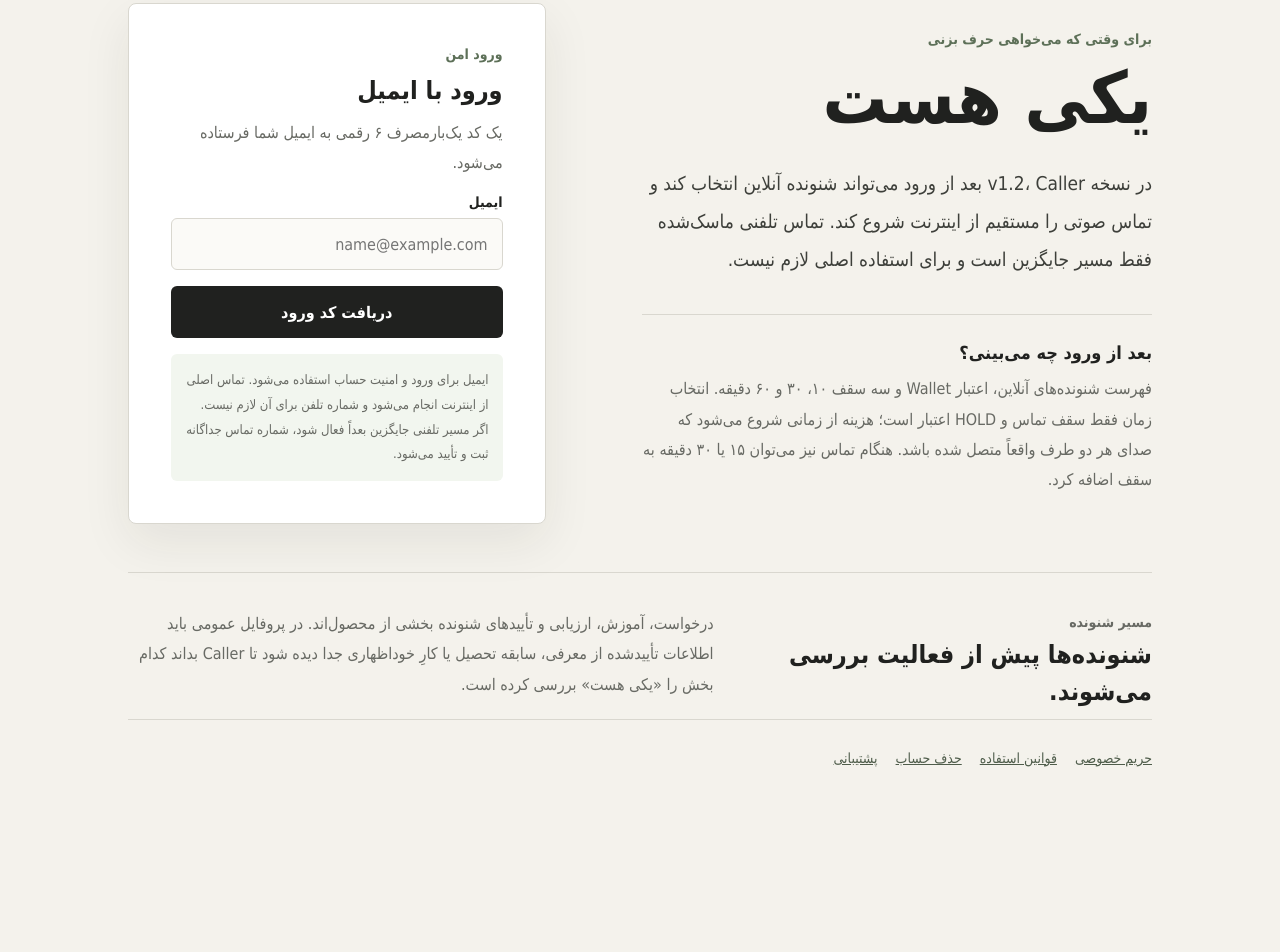
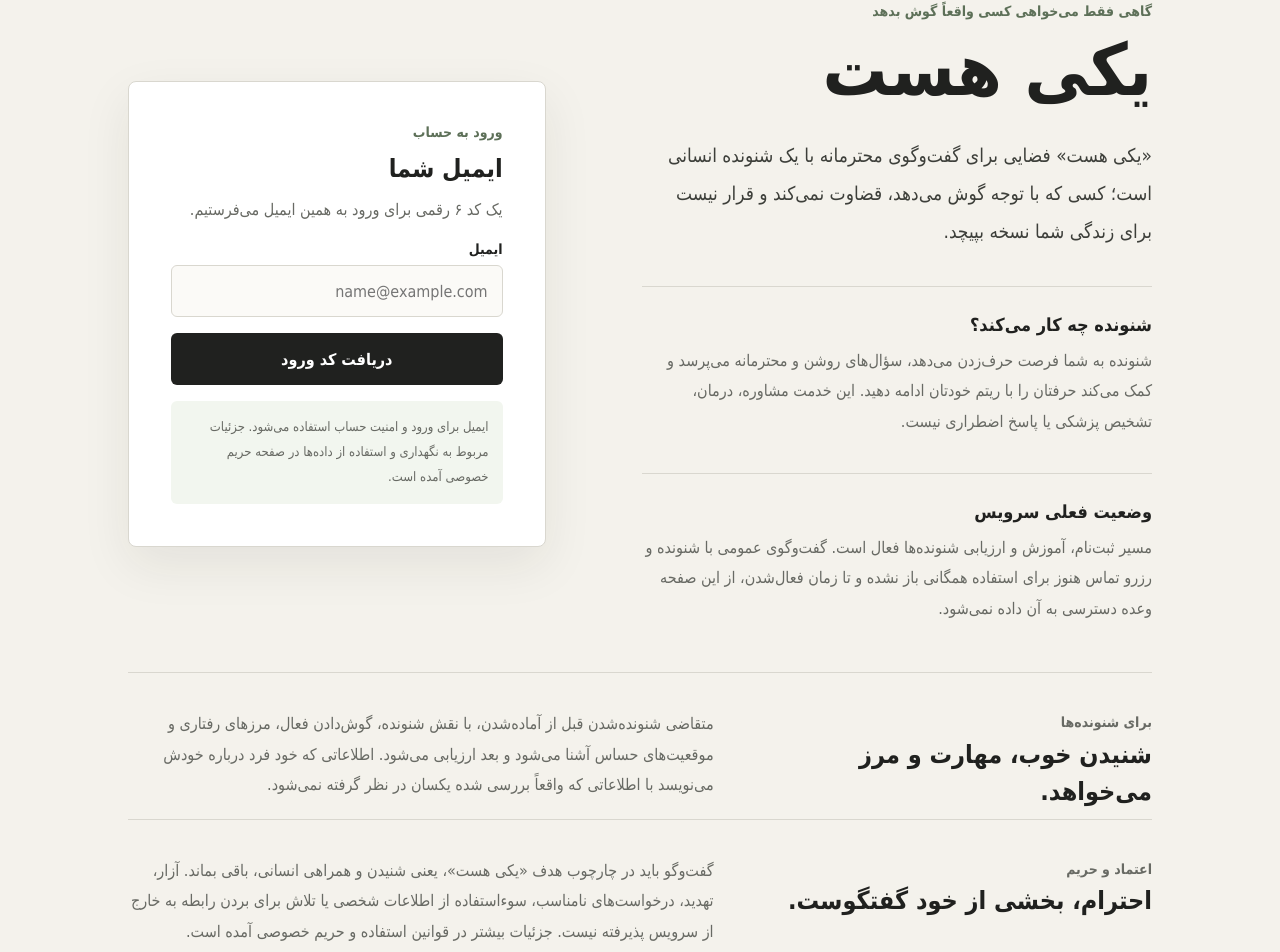
Before and after one commit to morfisam25-tech/YEKI-HAST, a Next.js app in the folder apps/web/: page / in a window 1280 px wide. Shown: the part 149-1101 px from the top of the page. Before the commit the page ends 967 px from the top, so only its background shows below. Built offline with nearby package versions, Linux system fonts and the light colour scheme.

Commit message:
content: rewrite public homepage and auth copy

```diff
--- a/apps/web/app/page.tsx
+++ b/apps/web/app/page.tsx
@@ -32,7 +32,7 @@ export default function Page() {
     event.preventDefault();
     const normalized = normalizeEmail(email);
     if (!normalized) {
-      setError('یک ایمیل معتبر وارد کنید.');
+      setError('ایمیل را کامل و درست وارد کنید.');
       return;
     }
 
@@ -44,7 +44,7 @@ export default function Page() {
       setVerifiedEmail(normalized);
       setStep('code');
     } catch {
-      setError('ارسال کد انجام نشد. کمی بعد دوباره تلاش کنید.');
+      setError('کد ورود ارسال نشد. چند لحظه دیگر دوباره تلاش کنید.');
     } finally {
       setBusy(false);
     }
@@ -53,7 +53,7 @@ export default function Page() {
   async function verifyCode(event: FormEvent<HTMLFormElement>) {
     event.preventDefault();
     if (!/^\d{6}$/.test(code)) {
-      setError('کد ۶ رقمی ایمیل‌شده را وارد کنید.');
+      setError('کد ۶ رقمی ارسال‌شده به ایمیل را وارد کنید.');
       return;
     }
 
@@ -64,7 +64,7 @@ export default function Page() {
       if (!response.ok) throw new Error('email_otp_verify_failed');
       setStep('verified');
     } catch {
-      setError('کد واردشده معتبر نیست یا زمان آن گذشته است.');
+      setError('این کد معتبر نیست یا زمان استفاده از آن گذشته است. یک کد تازه بگیرید.');
     } finally {
       setBusy(false);
     }
@@ -88,24 +88,28 @@ export default function Page() {
     <main>
       <header className="site-header">
         <strong className="brand">یکی هست</strong>
-        <span>گفت‌وگو با یک آدم واقعی</span>
+        <span>یک انسان، برای شنیدن</span>
       </header>
 
       <section className="intro" aria-labelledby="page-title">
         <div className="intro-copy">
-          <p className="kicker">برای وقتی که می‌خواهی حرف بزنی</p>
+          <p className="kicker">گاهی فقط می‌خواهی کسی واقعاً گوش بدهد</p>
           <h1 id="page-title">یکی هست</h1>
           <p className="lead">
-            در نسخه v1.2، Caller بعد از ورود می‌تواند شنونده آنلاین انتخاب کند و تماس صوتی را مستقیم از اینترنت
-            شروع کند. تماس تلفنی ماسک‌شده فقط مسیر جایگزین است و برای استفاده اصلی لازم نیست.
+            «یکی هست» فضایی برای گفت‌وگوی محترمانه با یک شنونده انسانی است؛ کسی که با توجه گوش می‌دهد، قضاوت نمی‌کند و قرار نیست برای زندگی شما نسخه بپیچد.
           </p>
 
           <div className="after-login">
-            <h2>بعد از ورود چه می‌بینی؟</h2>
+            <h2>شنونده چه کار می‌کند؟</h2>
             <p>
-              فهرست شنونده‌های آنلاین، اعتبار Wallet و سه سقف ۱۰، ۳۰ و ۶۰ دقیقه. انتخاب زمان فقط سقف تماس و
-              HOLD اعتبار است؛ هزینه از زمانی شروع می‌شود که صدای هر دو طرف واقعاً متصل شده باشد. هنگام تماس
-              نیز می‌توان ۱۵ یا ۳۰ دقیقه به سقف اضافه کرد.
+              شنونده به شما فرصت حرف‌زدن می‌دهد، سؤال‌های روشن و محترمانه می‌پرسد و کمک می‌کند حرفتان را با ریتم خودتان ادامه دهید. این خدمت مشاوره، درمان، تشخیص پزشکی یا پاسخ اضطراری نیست.
+            </p>
+          </div>
+
+          <div className="after-login">
+            <h2>وضعیت فعلی سرویس</h2>
+            <p>
+              مسیر ثبت‌نام، آموزش و ارزیابی شنونده‌ها فعال است. گفت‌وگوی عمومی با شنونده و رزرو تماس هنوز برای استفاده همگانی باز نشده و تا زمان فعال‌شدن، از این صفحه وعده دسترسی به آن داده نمی‌شود.
             </p>
           </div>
         </div>
@@ -114,9 +118,9 @@ export default function Page() {
           {step === 'email' && (
             <form onSubmit={requestCode} className="login-form">
               <div>
-                <p className="form-eyebrow">ورود امن</p>
-                <h2>ورود با ایمیل</h2>
-                <p className="helper">یک کد یک‌بارمصرف ۶ رقمی به ایمیل شما فرستاده می‌شود.</p>
+                <p className="form-eyebrow">ورود به حساب</p>
+                <h2>ایمیل شما</h2>
+                <p className="helper">یک کد ۶ رقمی برای ورود به همین ایمیل می‌فرستیم.</p>
               </div>
 
               <label htmlFor="email">ایمیل</label>
@@ -141,8 +145,7 @@ export default function Page() {
               </button>
 
               <p className="privacy">
-                ایمیل برای ورود و امنیت حساب استفاده می‌شود. تماس اصلی از اینترنت انجام می‌شود و شماره تلفن
-                برای آن لازم نیست. اگر مسیر تلفنی جایگزین بعداً فعال شود، شماره تماس جداگانه ثبت و تأیید می‌شود.
+                ایمیل برای ورود و امنیت حساب استفاده می‌شود. جزئیات مربوط به نگهداری و استفاده از داده‌ها در صفحه حریم خصوصی آمده است.
               </p>
             </form>
           )}
@@ -151,11 +154,11 @@ export default function Page() {
             <form onSubmit={verifyCode} className="login-form">
               <div>
                 <p className="form-eyebrow">تأیید ایمیل</p>
-                <h2>کد یک‌بارمصرف</h2>
-                <p className="helper">کد ۶ رقمی ایمیل‌شده را وارد کنید.</p>
+                <h2>کد ورود</h2>
+                <p className="helper">کد ۶ رقمی ارسال‌شده به {verifiedEmail} را وارد کنید.</p>
               </div>
 
-              <label htmlFor="code">کد ورود</label>
+              <label htmlFor="code">کد ۶ رقمی</label>
               <input
                 id="code"
                 name="code"
@@ -176,7 +179,7 @@ export default function Page() {
                 {busy ? 'در حال بررسی…' : 'تأیید و ورود'}
               </button>
               <button type="button" className="text-button" onClick={editEmail} disabled={busy}>
-                تغییر ایمیل
+                اصلاح ایمیل
               </button>
             </form>
           )}
@@ -184,11 +187,10 @@ export default function Page() {
           {step === 'verified' && (
             <div className="verified-state">
               <p className="form-eyebrow">ورود انجام شد</p>
-              <h2>ایمیل شما تأیید شد.</h2>
-              <p className="helper">نشست ورود به‌صورت امن در cookie غیرقابل‌دسترسی برای JavaScript نگهداری می‌شود.</p>
-              <a className="primary-link" href="/talk">می‌خواهم با یک شنونده حرف بزنم</a>
-              <a className="primary-link" href="/listener">می‌خواهم شنونده باشم</a>
-              <button type="button" className="text-button" onClick={() => void logout()}>خروج از این نشست</button>
+              <h2>حساب شما آماده ادامه است.</h2>
+              <p className="helper">اگر برای شنونده‌شدن آمده‌اید، از همین‌جا وارد مسیر آموزش و ارزیابی شوید.</p>
+              <a className="primary-link" href="/listener">ادامه مسیر شنونده</a>
+              <button type="button" className="text-button" onClick={() => void logout()}>خروج از حساب</button>
             </div>
           )}
         </div>
@@ -196,20 +198,30 @@ export default function Page() {
 
       <section className="listener-note" aria-labelledby="listener-title">
         <div>
-          <p className="kicker">مسیر شنونده</p>
-          <h2 id="listener-title">شنونده‌ها پیش از فعالیت بررسی می‌شوند.</h2>
+          <p className="kicker">برای شنونده‌ها</p>
+          <h2 id="listener-title">شنیدن خوب، مهارت و مرز می‌خواهد.</h2>
         </div>
         <p>
-          درخواست، آموزش، ارزیابی و تأییدهای شنونده بخشی از محصول‌اند. در پروفایل عمومی باید اطلاعات تأییدشده
-          از معرفی، سابقه تحصیل یا کارِ خوداظهاری جدا دیده شود تا Caller بداند کدام بخش را «یکی هست» بررسی کرده است.
+          متقاضی شنونده‌شدن قبل از آماده‌شدن، با نقش شنونده، گوش‌دادن فعال، مرزهای رفتاری و موقعیت‌های حساس آشنا می‌شود و بعد ارزیابی می‌شود. اطلاعاتی که خود فرد درباره خودش می‌نویسد با اطلاعاتی که واقعاً بررسی شده یکسان در نظر گرفته نمی‌شود.
+        </p>
+      </section>
+
+      <section className="listener-note" aria-labelledby="trust-title">
+        <div>
+          <p className="kicker">اعتماد و حریم</p>
+          <h2 id="trust-title">احترام، بخشی از خود گفتگوست.</h2>
+        </div>
+        <p>
+          گفت‌وگو باید در چارچوب هدف «یکی هست»، یعنی شنیدن و همراهی انسانی، باقی بماند. آزار، تهدید، درخواست‌های نامناسب، سوءاستفاده از اطلاعات شخصی یا تلاش برای بردن رابطه به خارج از سرویس پذیرفته نیست. جزئیات بیشتر در قوانین استفاده و حریم خصوصی آمده است.
         </p>
       </section>
 
       <nav className="public-links" aria-label="اطلاعات عمومی سرویس">
+        <a href="/listener">شنونده‌شدن</a>
         <a href="/privacy">حریم خصوصی</a>
         <a href="/terms">قوانین استفاده</a>
         <a href="/account/delete">حذف حساب</a>
-        <a href="mailto:sales@uniqueholding.com.tr">پشتیبانی</a>
+        <a href="mailto:sales@uniqueholding.com.tr">sales@uniqueholding.com.tr</a>
       </nav>
     </main>
   );
```
